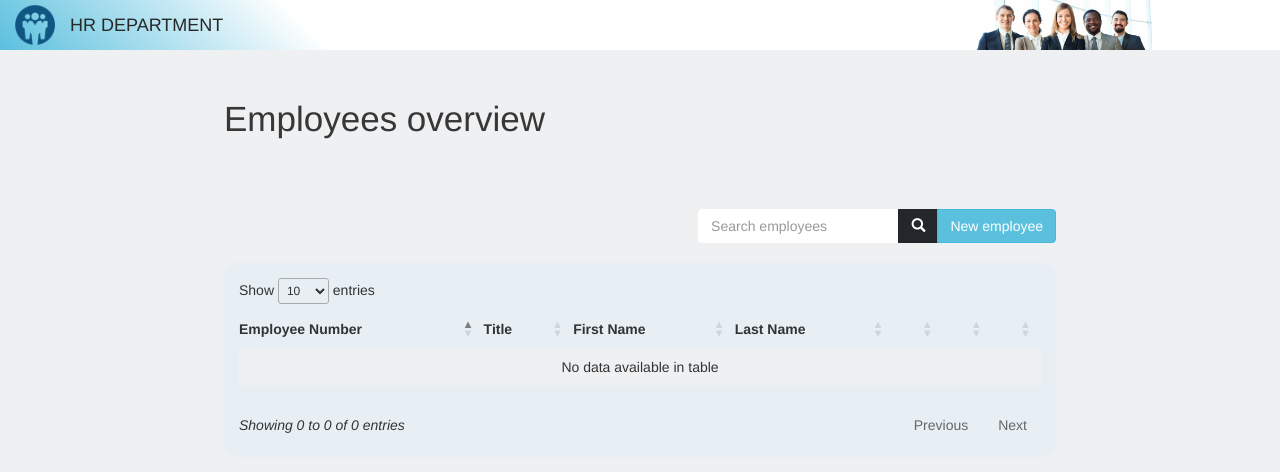
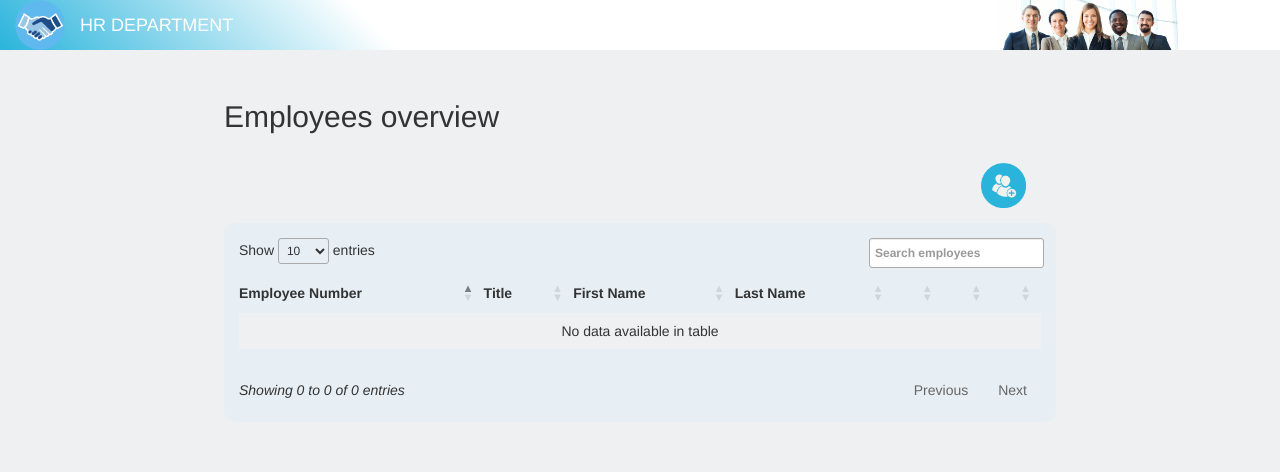
Before and after one commit to SteevePere/Daisy, a Flask app: page / in a window 1280 px wide. Shown: the top 472 px of the page. Run offline with Flask 2, Linux system fonts and the light colour scheme; data that the repository does not hold is empty; some libraries are stand-ins or nearby versions.

Commit message:
fixed modal, updated search, style

```diff
--- a/Daisy.py
+++ b/Daisy.py
@@ -57,30 +57,6 @@ def home():
 	if(request.path == '/list'): #REST
 			return jsonify({'code':200, 'message':'OK', 'Employees':all_employees}),200
 	return render_template('index.html', employees = all_employees),200
-
-@app.route('/search', methods=['GET', 'POST'])
-
-def search():
-	employees = []
-	message = ""
-	search = True
-	no_match = False
-	input = str(request.form.get("search",""))
-	input = '%' + input + '%'
-	cursor.execute("SELECT first_name, last_name, emp_no, gender, birth_date FROM employees WHERE (last_name LIKE (%s) OR first_name LIKE (%s) OR emp_no LIKE (%s) OR birth_date LIKE (%s))",(input, input, input, input))
-	rows = cursor.fetchall()
-	columns = [desc[0] for desc in cursor.description]
-	for row in rows:
-		row = dict(zip(columns,row))
-		if (row["gender"] == "M"):
-			row["gender"] = "Mr."
-		else:
-			(row["gender"]) = "Ms."
-		employees.append(row)
-	if (employees == []):
-		no_match = True
-		message = "No employees match your search!"
-	return render_template('index.html', employees = employees, message = message, search = search, no_match = no_match),200
 
 #ADD ENTRY
 @app.route('/add', methods=['GET', 'POST'])
--- a/static/styles/styles.css
+++ b/static/styles/styles.css
@@ -11,9 +11,9 @@ body {
 }
 
 h1 {
-	 color: #383737;
- text-align: left;
- font-size: 250%;
+	color: #333;
+	text-align: left;
+	font-size: 30px;
 }
 
 h2 {
@@ -22,14 +22,26 @@ h2 {
  font-size: 150%;
 }
 
+.pop_image:hover {
+	transform: scale(1.1, 1.1);
+}
+
+.pop_image_small:hover {
+	transform: scale(1.3, 1.3);
+}
+
 .navbar-inverse {
-	background: linear-gradient(45deg, #5BC0DE 0%, rgba(255,255,255,1) 25%);
+	background: linear-gradient(45deg, #2AB4DC 0%, rgba(255,255,255,1) 30%);
 	border-width: 0px;
 	height:50px;"
 }
 
-a:hover.navbar-brand {
-	color: grey!important;
+.navbar-brand {
+	color: #fff!important;
+}
+
+.btn-info {
+	background-color: #2AB4DC;
 }
 
 .btn-sm {
@@ -52,8 +64,8 @@ a:hover.navbar-brand {
 table.dataTable tbody tr {
   background-color: transparent!important; }
 
-.dataTables_filter {
-	display:none!important;
+.dataTables_wrapper .dataTables_filter label {
+	font-color:white;
 }
 
 .dataTables_length {
@@ -103,7 +115,12 @@ table.dataTable thead .sorting {
 }
 
 .dataTables_wrapper .dataTables_paginate .paginate_button.current {
-	background: #5BC0DE!important;
+	background: #2AB4DC!important;
+	color: white!important;
+}
+
+.dataTables_wrapper .dataTables_paginate .paginate_button.current:hover {
+	color: white!important;
 }
 
 .dataTables_wrapper .dataTables_paginate .paginate_button:hover {
@@ -126,3 +143,7 @@ table.dataTable tbody tr:nth-of-type(odd) {
     padding: 15px;
     border-bottom: 0px solid #e5e5e5;
 }
+
+.modal-open {
+	padding-right: 0px !important;
+}
--- a/templates/edit.html
+++ b/templates/edit.html
@@ -20,9 +20,9 @@
 	<body style="max-width: 50%!important;">
 
 		<nav class="navbar navbar-inverse navbar-fixed-top navbar-light bg-light" role="navigation">
-			<a href="/" class="navbar-left"><img style="width: 40px; height: 40px; margin: 5px 0px 5px 15px;" src="/static/images/HR.png"></a>
-			<a class="navbar-brand" href="/" style="color: #282828;" >HR DEPARTMENT</a>
-			<a href="/"><img style="float: right; height: 50px; margin-right:10%;" src="/static/images/emps.png"></a>
+			<a href="/" class="navbar-left"><img style="width: 50px; height: 50px; margin: 0px 0px 0px 15px;" src="/static/images/HR.png"></a>
+			<a class="navbar-brand" href="/">HR DEPARTMENT</a>
+			<a href="/"><img style="float: right; height: 50px; margin-right:8%;" src="/static/images/emps.png"></a>
 			<div class="collapse navbar-collapse" id="navbarSupportedContent"></div>
 		</nav>
 
--- a/templates/index.html
+++ b/templates/index.html
@@ -20,9 +20,9 @@
 	<body>
 
 		<nav class="navbar navbar-inverse navbar-fixed-top navbar-light bg-light" role="navigation">
-			<a href="/" class="navbar-left"><img style="width: 40px; height: 40px; margin: 5px 0px 5px 15px;" src="/static/images/HR.png"></a>
-			<a class="navbar-brand" href="/" style="color: #282828;" >HR DEPARTMENT</a>
-			<a href="/"><img style="float: right; height: 50px; margin-right:10%;" src="/static/images/emps.png"></a>
+			<a href="/" class="navbar-left"><img style="width: 50px; height: 50px; margin: 0px 0px 0px 15px;" src="/static/images/HR.png"></a>
+			<a class="navbar-brand" href="/">HR DEPARTMENT</a>
+			<a href="/"><img style="float: right; height: 50px; margin-right:8%;" src="/static/images/emps.png"></a>
 			<div class="collapse navbar-collapse" id="navbarSupportedContent"></div>
 		</nav>
 
@@ -30,42 +30,18 @@
 		<br>
 		<br>
 		<br>
-		{% if search %}
-		<div>
-			<h1>Search results</h1>
-		</div>
-		{% else %}
+
 		<div>
 			<h1>Employees overview</h1>
 		</div>
-		{% endif %}
 
+		<br>
+
+		<a href="/add"><img style="float: right; height: 45px; width: 45px; margin-right: 30px;" title="Add an employee" src="/static/images/add.png" class="pop_image"></a>
 		<br>
 		<br>
 		<br>
 
-		<form action="{{ url_for('search') }}" method="post">
-  		<div class="row">
-    		<div class="col-xs-6 col-md-4" style="float: right; width: 45%;">
-      		<div class="input-group">
-        		<input type="text" required class="form-control" style="border:1px solid white; -webkit-box-shadow: inset 0 0 0 rgba(0,0,0,.0)" placeholder="Search employees" name= "search" id="txtSearch"/>
-        			<div class="input-group-btn">
-          			<button class="btn btn-light" style="background-color: #23272b; color: #fff;" type="submit">
-            			<span class="glyphicon glyphicon-search"></span>
-          			</button>
-								<a class="btn btn-info" style="" href="/add">New employee</a>
-								{% if search %}
-										<a class="btn btn-warning" href="/">All employees</a>
-								{% endif %}
-        			</div>
-      		</div>
-    		</div>
-  		</div>
-		</form>
-
-		<br>
-
-		{% if not no_match %}
 		<div style= "background-color: rgb(227, 240, 247, .65); padding: 15px; border-radius: 10px; margin-top: 0px;">
 			<table class="table" id="list" cellspacing="0" cellpadding="0">
 			<thead>
@@ -87,15 +63,15 @@
 					<td>{{employee.first_name}}</td>
 					<td>{{employee.last_name}}</td>
 					<td width="40px">
-						<input type="image" data-toggle="modal" data-id="{{employee.emp_no}}" data-target="#show{{employee.emp_no}}" name="quickview" src="/static/images/quickview.png" style="width:15px; height:15px;" alt="Quick view" title="View Profile"/>
+						<input class="pop_image_small" type="image" data-toggle="modal" data-id="{{employee.emp_no}}" data-target="#show{{employee.emp_no}}" name="quickview" src="/static/images/quickview.png" style="width:15px; height:15px;" alt="Quick view" title="View Profile"/>
 					</td>
 					<td width="40px">
 						<form action="{{ url_for('edit', empno=employee.emp_no, gender=employee.gender, firstname=employee.first_name, lastname=employee.last_name, bdate=employee.birth_date) }}" method="post">
-						<input type="image" name="submit" src="/static/images/edit.png" style="width:15px; height:15px;" alt="Edit" title="Edit Profile"/>
+						<input class="pop_image_small" type="image" name="submit" src="/static/images/edit.png" style="width:15px; height:15px;" alt="Edit" title="Edit Profile"/>
 						</form>
 					</td>
 					<td width="40px">
-						<input type="image" data-toggle="modal" data-id="{{employee.emp_no}}" data-target="#delete{{employee.emp_no}}" name="submit" src="/static/images/exit.png" style="width:15px; height:15px;" alt="Delete" title="Delete Employee"/>
+						<input class="pop_image_small" type="image" data-toggle="modal" data-id="{{employee.emp_no}}" data-target="#delete{{employee.emp_no}}" name="submit" src="/static/images/exit.png" style="width:15px; height:15px;" alt="Delete" title="Delete Employee"/>
 					</td>
 				</tr>
 				<!--Delete confirmation Modal -->
@@ -148,22 +124,22 @@
 			</tbody>
 			</table>
 		</div>
-		{% else %}
-		<div style= "background-color: rgb(227, 240, 247, .65); padding: 15px; padding-top: 10px; border-radius: 10px; margin-top: 0px;">
-		<h2>{{message}}</h2>
-		</div>
-		{% endif %}
 
 	</body>
 
 <script>
 
 $.fn.dataTable.ext.classes.sLengthSelect = 'btn-sm btn-secondary dropdown-toggle';
-// $.fn.dataTable.ext.classes.sPageButtonActive = 'btn-info';
+$.fn.dataTable.ext.classes.sFilterInput = 'form-control input-sm';
+$('#tablebalanceBTC_filter input[type="search"]').attr('placeholder', 'Table search');
 
 $(document).ready(function() {
     $('#list').DataTable( {
-        "dom": '<"top"l>rt<"bottom"ifp><"clear">'
+        "dom": '<"top"fl>rt<"bottom"ip><"clear">',
+				language: {
+					search: "",
+					searchPlaceholder: "Search employees"
+				},
 		} );
 } );
 
```
Also changed, not shown: templates/add.html (+4 -4 lines), static/images/HR.png, static/images/add.png (added), static/images/favicon.ico, static/images/quickview.png.
